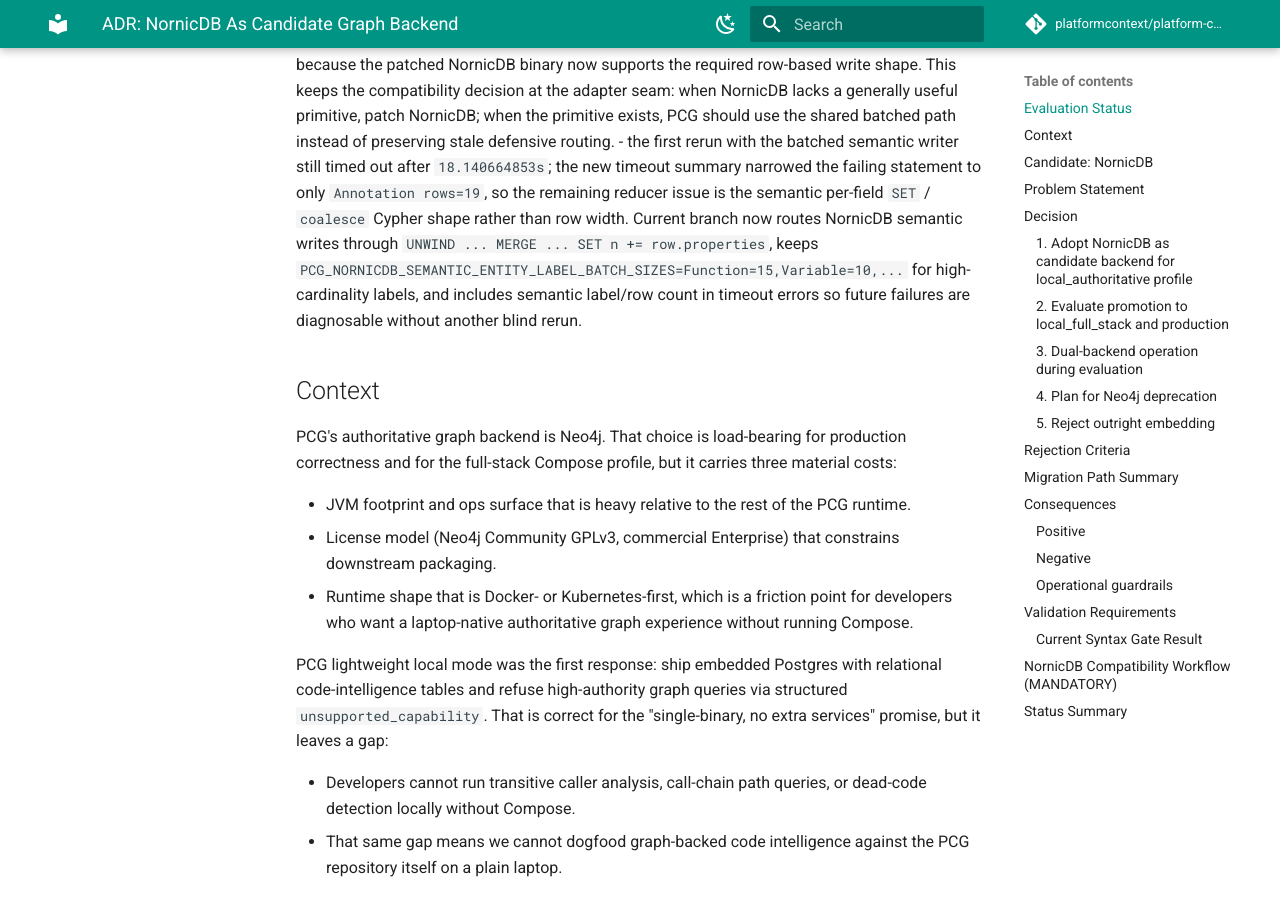
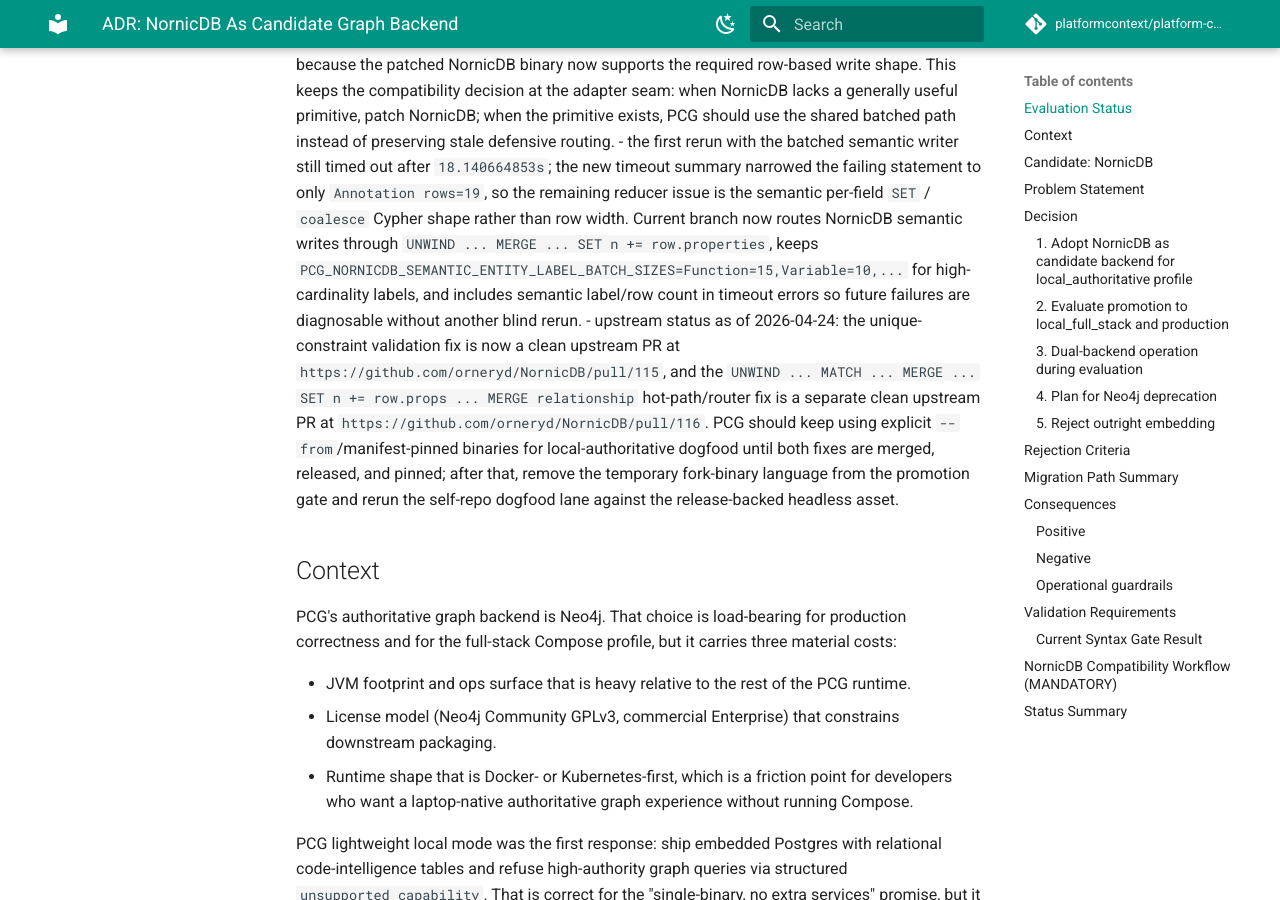
Before and after one commit to platformcontext/platform-context-graph, an MkDocs documentation site: the page built from docs/docs/adrs/2026-04-22-nornicdb-graph-backend-candidate.md, in a window 1280 px wide and 900 px high, scrolled down 8319 px. Built offline with MkDocs 1.6.1 and Material for MkDocs 9.7.7, drawn with Linux system fonts in a browser that asks for light colours; comment, search, counter and statistics services are not loaded.

Commit message:
document upstream nornicdb performance prs

```diff
--- a/docs/docs/adrs/2026-04-22-nornicdb-graph-backend-candidate.md
+++ b/docs/docs/adrs/2026-04-22-nornicdb-graph-backend-candidate.md
@@ -58,6 +58,7 @@
 - after the NornicDB unique-constraint validation patch (`023ec51`) rebuilt on the 16-vCPU remote test host, canonical source-local projection stopped being the bottleneck: `Variable` completed all `40163` rows in `30.375581617s`, the full canonical `entities` phase completed in `42.085095138s`, and source-local projection succeeded with `55295` facts in `49.603476029s`. The same run proves `.git` was not being parsed (`dirs_skipped..git=1`). The next failure moved to reducer `semantic_entity_materialization`, where PCG was still forcing NornicDB through the older scalar compatibility writer and hit the `15s` bounded write timeout.
 - current branch now routes NornicDB semantic entity materialization back through the batched `UNWIND $rows AS row` writer because the patched NornicDB binary now supports the required row-based write shape. This keeps the compatibility decision at the adapter seam: when NornicDB lacks a generally useful primitive, patch NornicDB; when the primitive exists, PCG should use the shared batched path instead of preserving stale defensive routing.
 - the first rerun with the batched semantic writer still timed out after `18.140664853s`; the new timeout summary narrowed the failing statement to only `Annotation rows=19`, so the remaining reducer issue is the semantic per-field `SET` / `coalesce` Cypher shape rather than row width. Current branch now routes NornicDB semantic writes through `UNWIND ... MERGE ... SET n += row.properties`, keeps `PCG_NORNICDB_SEMANTIC_ENTITY_LABEL_BATCH_SIZES=Function=15,Variable=10,...` for high-cardinality labels, and includes semantic label/row count in timeout errors so future failures are diagnosable without another blind rerun.
+- upstream status as of 2026-04-24: the unique-constraint validation fix is now a clean upstream PR at `https://github.com/orneryd/NornicDB/pull/115`, and the `UNWIND ... MATCH ... MERGE ... SET n += row.props ... MERGE relationship` hot-path/router fix is a separate clean upstream PR at `https://github.com/orneryd/NornicDB/pull/116`. PCG should keep using explicit `--from`/manifest-pinned binaries for local-authoritative dogfood until both fixes are merged, released, and pinned; after that, remove the temporary fork-binary language from the promotion gate and rerun the self-repo dogfood lane against the release-backed headless asset.
 
 ## Context
 
```
Also changed, not shown: docs/docs/adrs/2026-04-20-embedded-local-backends-implementation-plan.md (+1 -0 lines).
